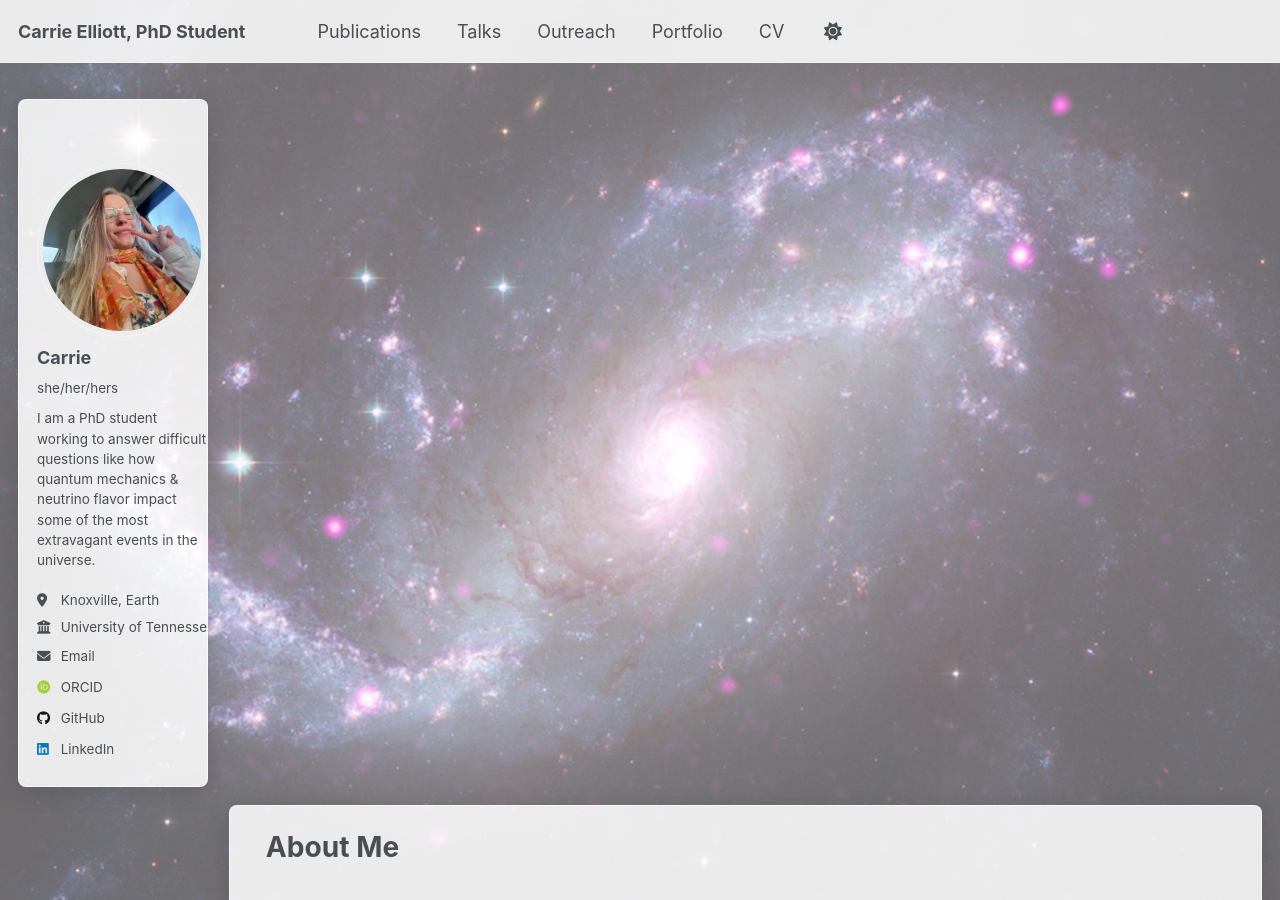
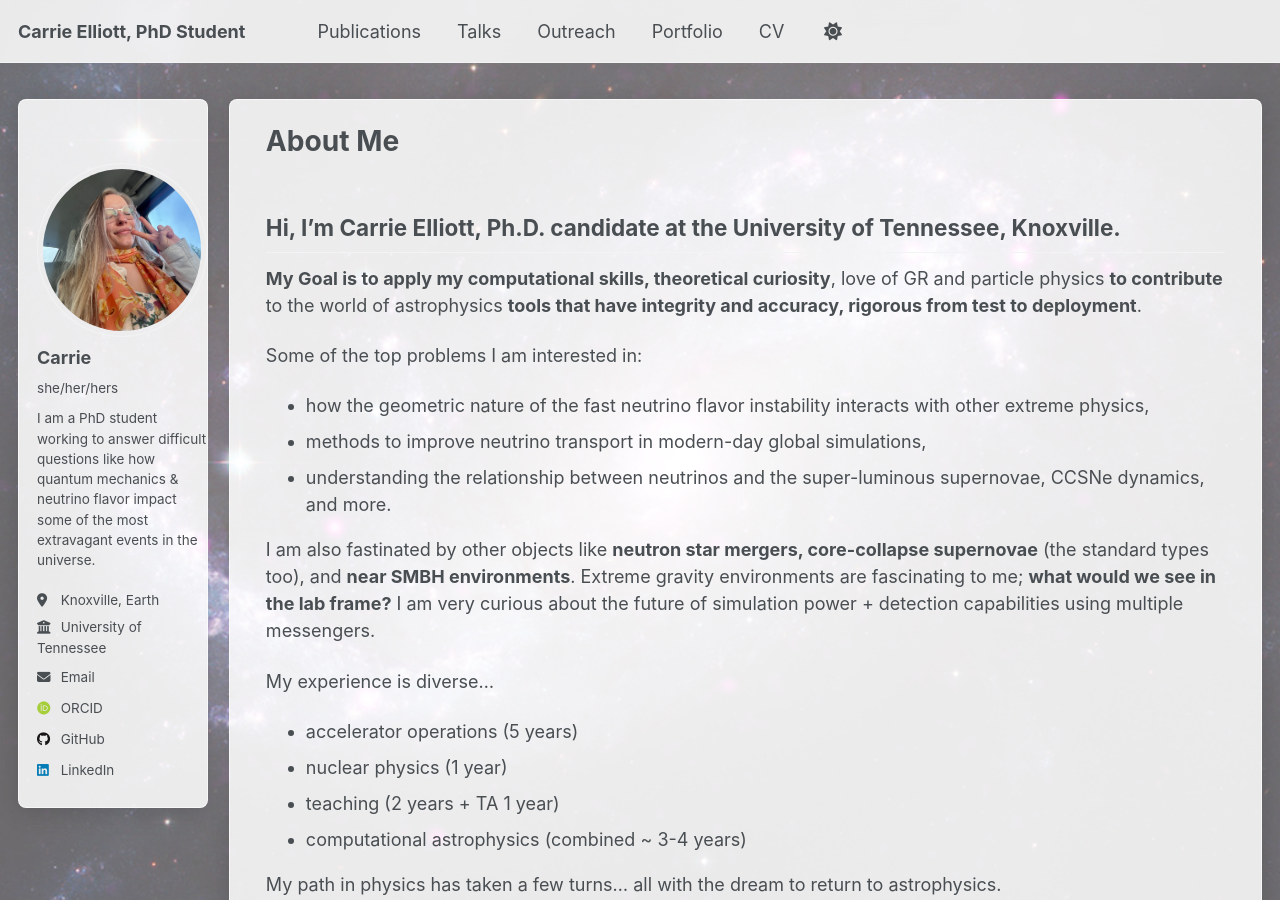
Before and after one commit to cellio00/cellio00.github.io, a Jekyll site: the page built from index.md, in a window 1280 px wide and 900 px high. Built offline with Jekyll 4.4.1, drawn with Linux system fonts in a browser that asks for light colours; some web fonts are replaced.

Commit message:
debugging layout issues

```diff
--- a/_sass/layout/_archive.scss
+++ b/_sass/layout/_archive.scss
@@ -22,8 +22,7 @@
     // compiles to padding-left, which border-box carves out of this
     // element's own span rather than adding outside it — so span must
     // cover the full 12 columns and let the 2-column prefix eat into it.
-    @include span(12 of 12 last);
-    @include prefix(2 of 12);
+    @include span(10 of 12 last);
   }
 
   a {
--- a/_sass/layout/_page.scss
+++ b/_sass/layout/_page.scss
@@ -24,8 +24,7 @@
     // span rather than added outside it — so span must cover the full
     // 12 columns and let the 2-column prefix eat into it, leaving
     // exactly the 10 columns not already occupied by the sidebar.
-    @include span(12 of 12 last);
-    @include prefix(2 of 12);
+    @include span(10 of 12 last);
   }
 
   .page__inner-wrap {
--- a/_sass/layout/_sidebar.scss
+++ b/_sass/layout/_sidebar.scss
@@ -253,6 +253,10 @@
 
   li {
     white-space: nowrap;
+
+    @include breakpoint($large) {
+      white-space: normal;
+    }
   }
 
   a {
```
